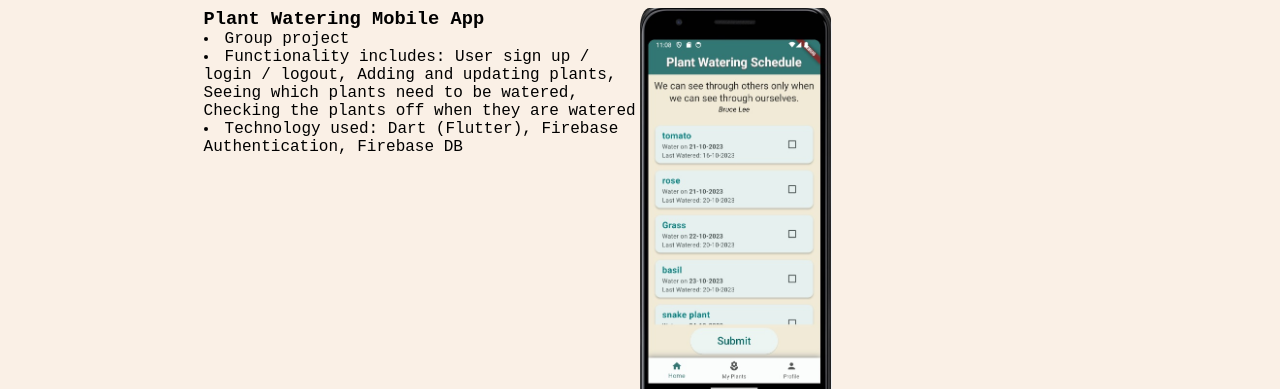
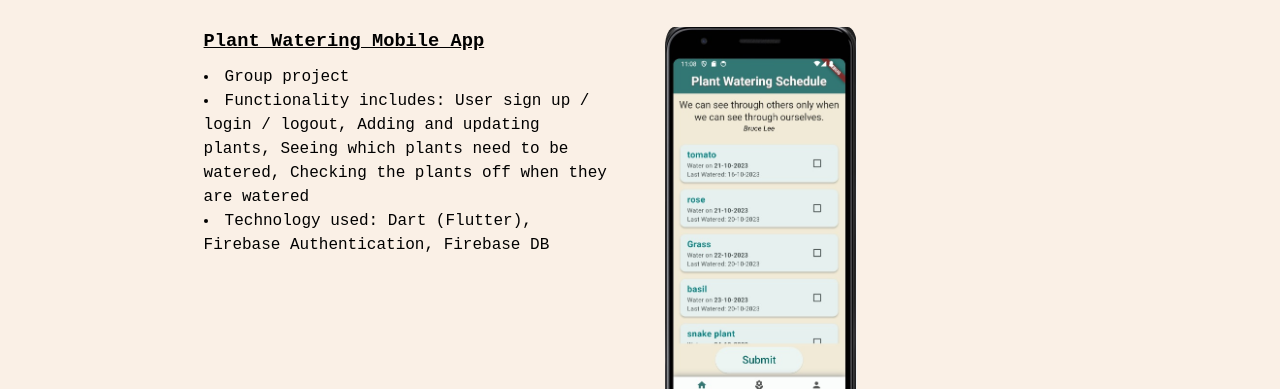
Before and after one commit to SeanEABurke/personalsite, a plain HTML site: page work.html in a window 1280 px wide. Shown: the part 797-1186 px from the top of the page. Drawn offline with nearby package versions, Linux system fonts and the light colour scheme; a web font is replaced by a local one.

Commit message:
updated content and some styling

```diff
--- a/styles.css
+++ b/styles.css
@@ -251,10 +251,17 @@ a *:hover {
     align-items:flex-start;
     height: 20%;
     padding: 20px;
+    line-height: 1.5;
 }
 
 .box-text {
     flex: 1;
+    padding-right: 50px;
+}
+
+.box-text h3{
+    text-decoration: underline;
+    padding-bottom: 10px;
 }
 
 .box-image {
```
Also changed, not shown: about.html (+2 -2 lines).
